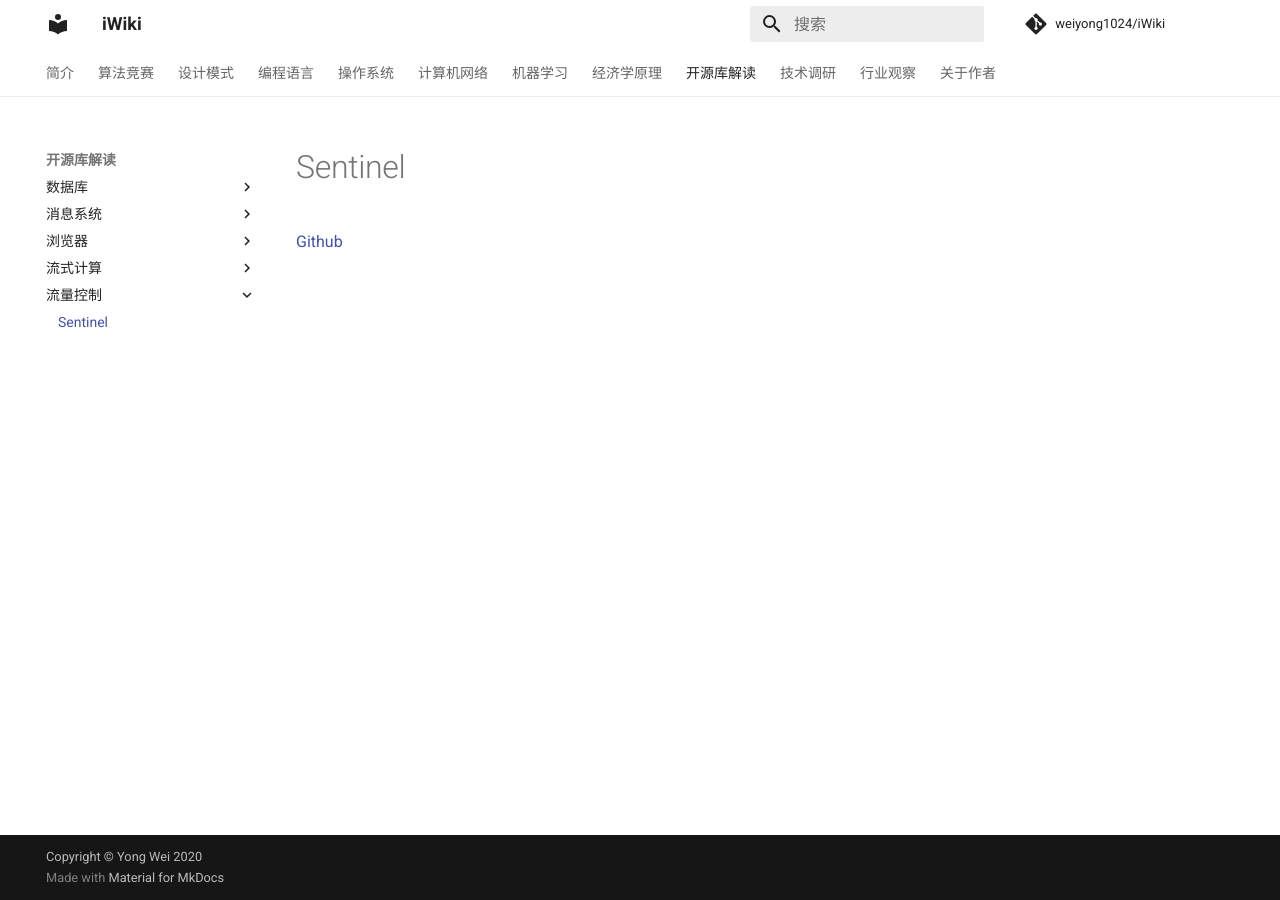
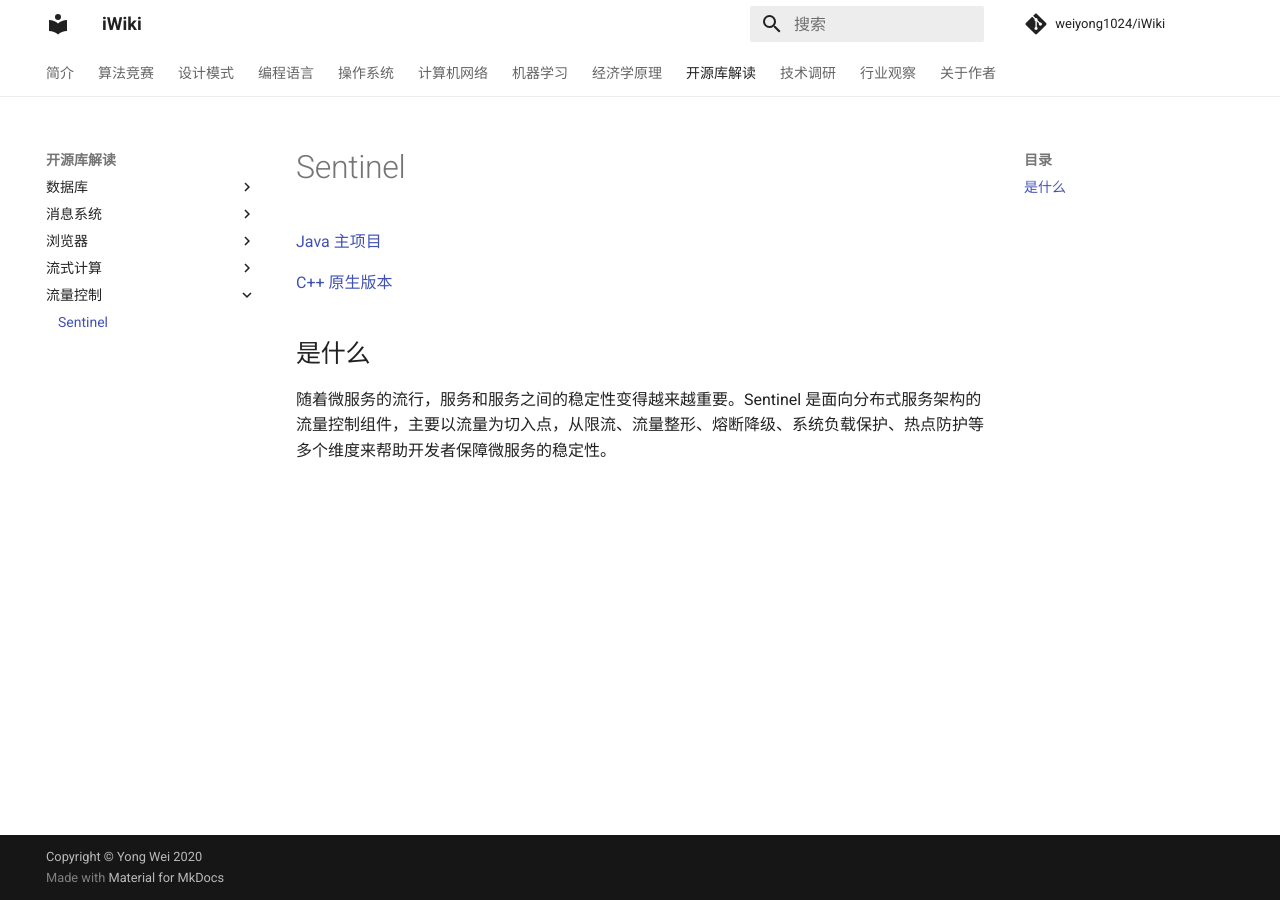
Before and after one commit to weiyong1024/iWiki, an MkDocs documentation site: the page built from docs/open_source/traffic_control/sentinel.md, in a window 1280 px wide. Built offline with MkDocs 1.6.1 and Material for MkDocs 9.7.7, drawn with Linux system fonts in a browser that asks for light colours; comment, search, counter and statistics services are not loaded.

Commit message:
Add brief intro

```diff
--- a/docs/open_source/traffic_control/sentinel.md
+++ b/docs/open_source/traffic_control/sentinel.md
@@ -1,3 +1,9 @@
 # Sentinel
 
-[Github](https://github.com/alibaba/Sentinel)
+[Java 主项目](https://github.com/alibaba/Sentinel)
+
+[C++ 原生版本](https://github.com/alibaba/sentinel-cpp)
+
+## 是什么
+
+随着微服务的流行，服务和服务之间的稳定性变得越来越重要。Sentinel 是面向分布式服务架构的流量控制组件，主要以流量为切入点，从限流、流量整形、熔断降级、系统负载保护、热点防护等多个维度来帮助开发者保障微服务的稳定性。
```
